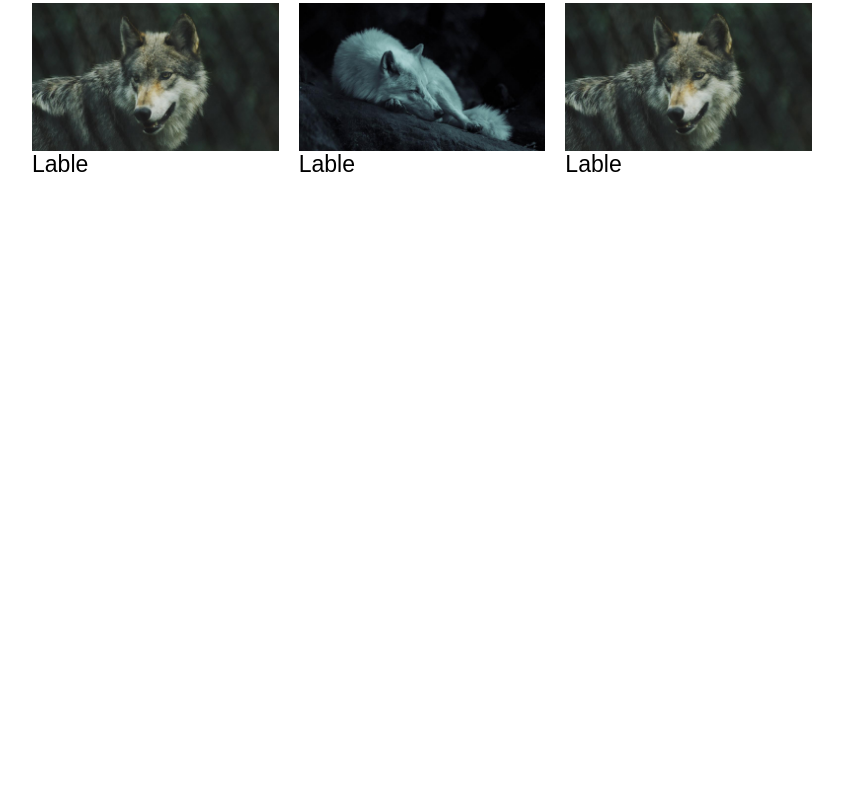
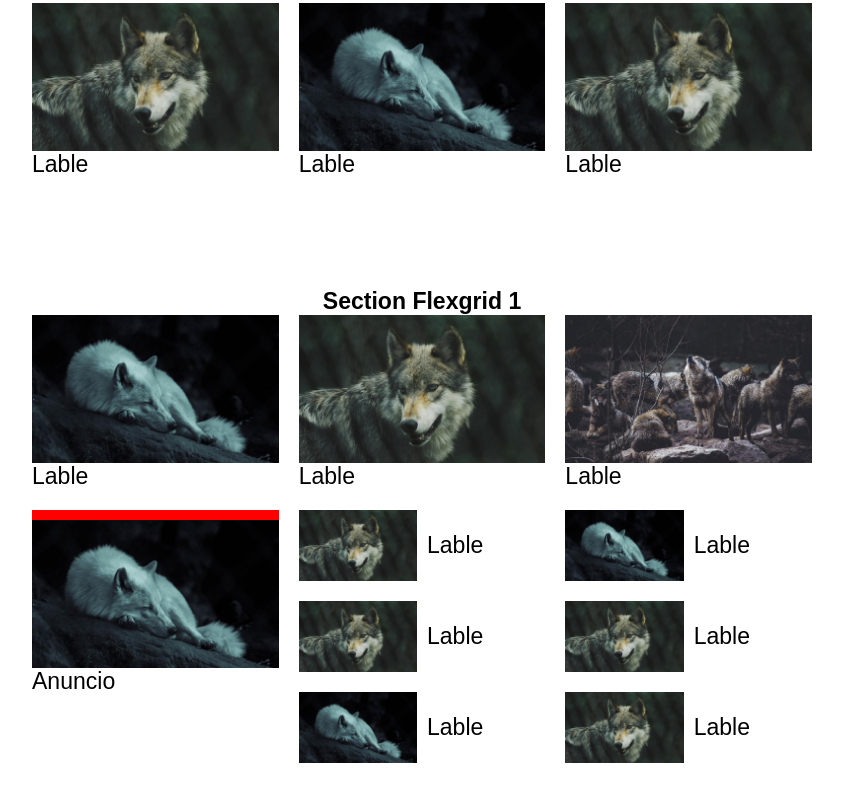
Before and after one commit to marcoscuomo/display-grid-base, a plain HTML site: page index.html in a window 1280 px wide. Shown: the part 416-1218 px from the top of the page, without its empty margins (218-1061 px from the left). Before the commit the page ends 800 px from the top, so only its background shows below. Drawn offline with Linux system fonts and the light colour scheme.

Commit message:
Criação do flex-grid1

```diff
--- a/index.html
+++ b/index.html
@@ -46,5 +46,50 @@
       <p>Lable</p>
     </div>
   </section>
+
+  <h1>Section Flexgrid 1</h1>
+  <section class="grid1">
+    <div>
+      <img src="./img/lobo1.jpg">
+      <p>Lable</p>
+    </div>
+    <div>
+      <img src="./img/lobo2.jpg">
+      <p>Lable</p>
+    </div>
+    <div>
+      <img src="./img/lobo3.jpg">
+      <p>Lable</p>
+    </div>
+    <div>
+      <img src="./img/lobo2.jpg">
+      <p>Lable</p>
+    </div>
+    <div>
+      <img src="./img/lobo1.jpg">
+      <p>Lable</p>
+    </div>
+    <div>
+      <img src="./img/lobo2.jpg">
+      <p>Lable</p>
+    </div>
+    <div>
+      <img src="./img/lobo2.jpg">
+      <p>Lable</p>
+    </div>
+    <div>
+      <img src="./img/lobo1.jpg">
+      <p>Lable</p>
+    </div>
+    <div>
+      <img src="./img/lobo2.jpg">
+      <p>Lable</p>
+    </div>
+    <div class="anuncio">
+      <img src="./img/lobo1.jpg">
+      <p>Anuncio</p>
+    </div>
+  </section>
+
 </body>
 </html>
--- a/style.css
+++ b/style.css
@@ -4,6 +4,10 @@
   list-style: none;
   font-size: 1.2rem;
   font-family: Arial, Helvetica, sans-serif;
+}
+
+body {
+  margin-bottom: 100px;
 }
 
 a {
@@ -61,3 +65,28 @@ e que ele sempre tenha uma base de 200px */
   flex: 1 1 200px;
   margin: 10px;
 }
+
+/* Grid layout 1 */
+.grid1 {
+  display: grid;
+  /* grid-template-columns: 1fr 1fr 1fr; => Equivalente abaixo */
+  grid-template-columns: repeat(3, 1fr);
+  max-width: 780px;
+  margin: 0 auto;
+  grid-gap: 20px;
+}
+
+/* Captura a quarta div em diante */
+.grid1 > div:nth-child(n+4) {
+  display: grid;
+  grid-template-columns: repeat(2, 1fr);
+  grid-gap: 10px;
+  align-items: center;
+}
+
+.grid1 > div.anuncio {
+  grid-column: 1;
+  grid-row: 2 / 5; /*Pega na coluna 1 as linha 2,3,4 e 5*/
+  border-top: 10px solid red;
+  display: block;
+}
```
